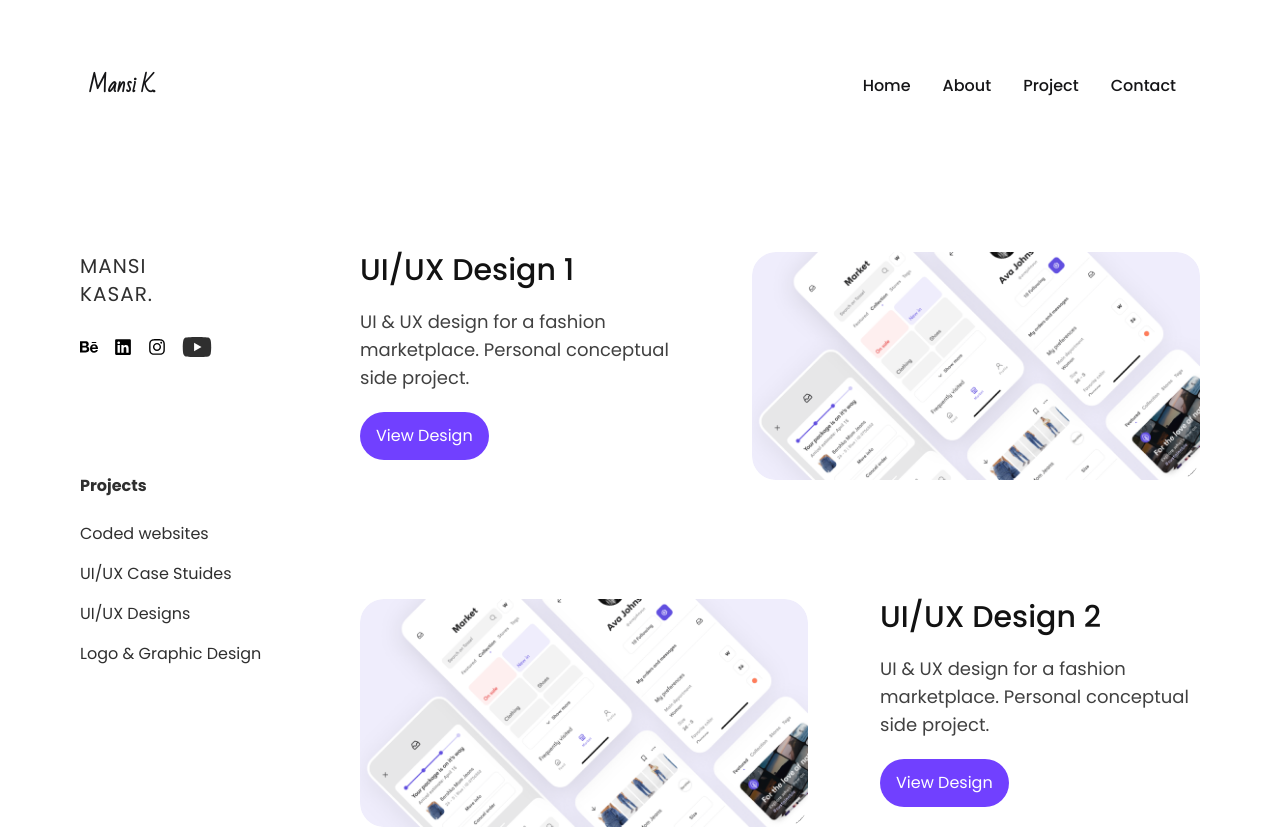
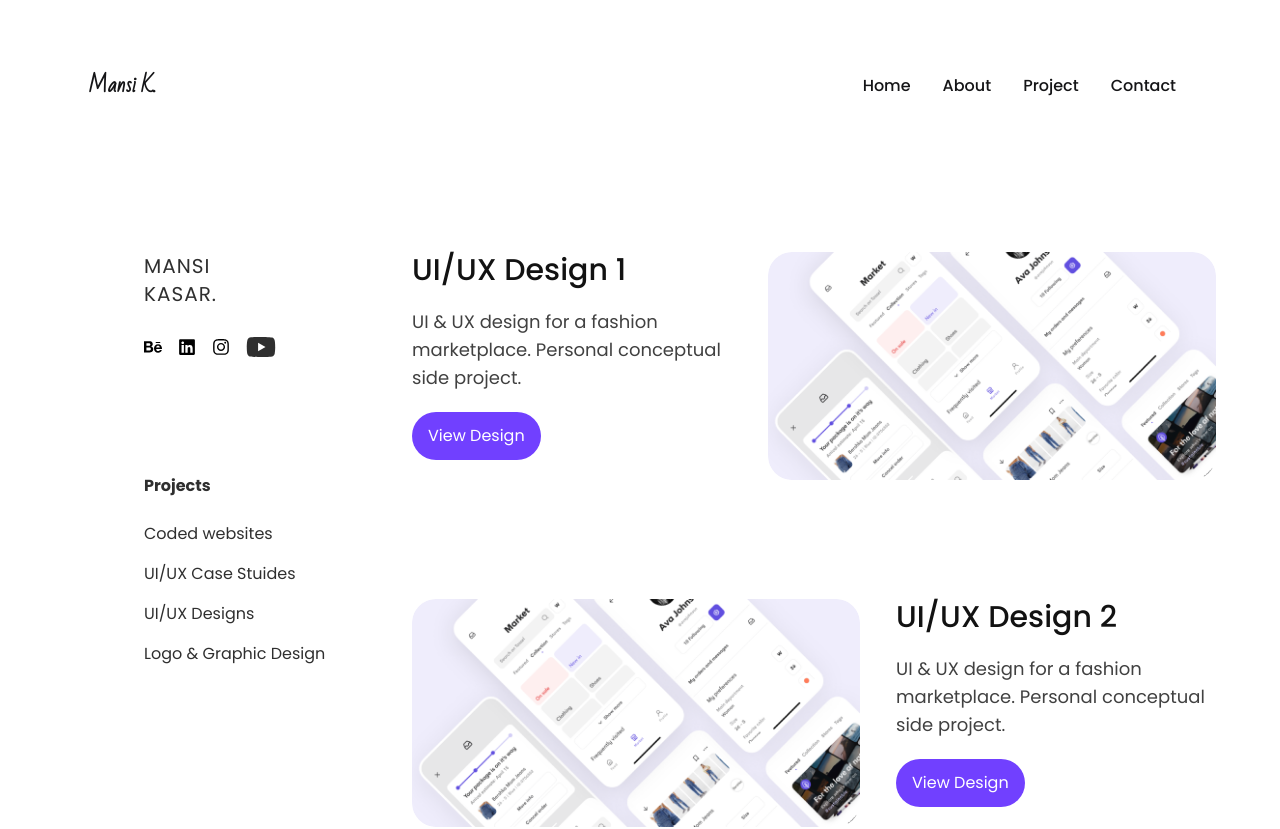
Before and after one commit to saifalfalah/mansi-kasar, a Next.js app: page /projects/uiux-designs in a window 1280 px wide. Shown: the top 829 px of the page. Built offline with nearby package versions, Linux system fonts and the light colour scheme.

Commit message:
Update ProjectListLayout.js

```diff
--- a/components/Layout/ProjectListLayout.js
+++ b/components/Layout/ProjectListLayout.js
@@ -3,7 +3,7 @@ import Meta from "./Meta";
 
 const ProjectListLayout = (props) => {
   return (
-    <div className="p-4 lg:px-20 lg:mt-32 lg:mb-12">
+    <div className="p-4 xl:pl-36 xl:pr-16 lg:mt-32 lg:mb-12">
       <Meta title={props.title} />
       <div className="grid grid-cols-1 md:grid-cols-4 ">
         <div className="w-48 col-span-1 mb-10 lg:mb-0">
```
